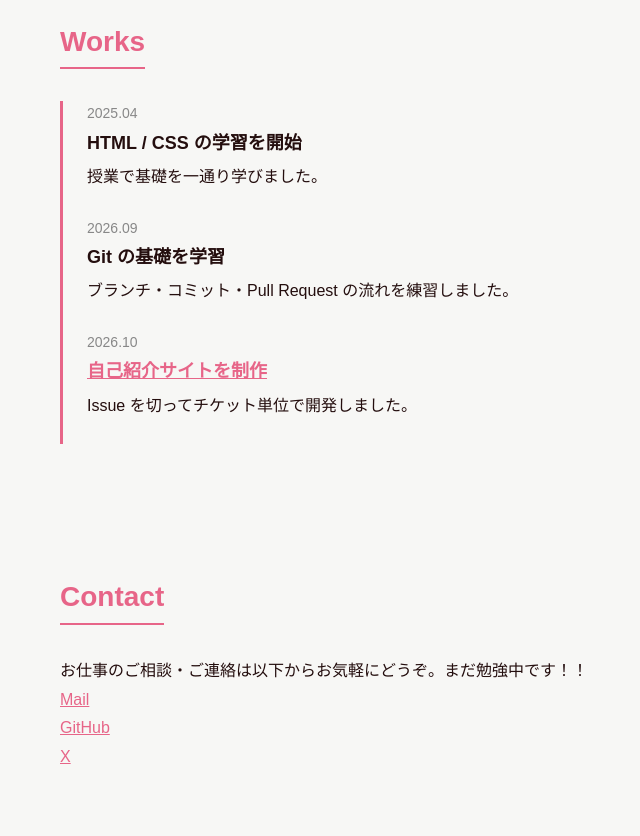
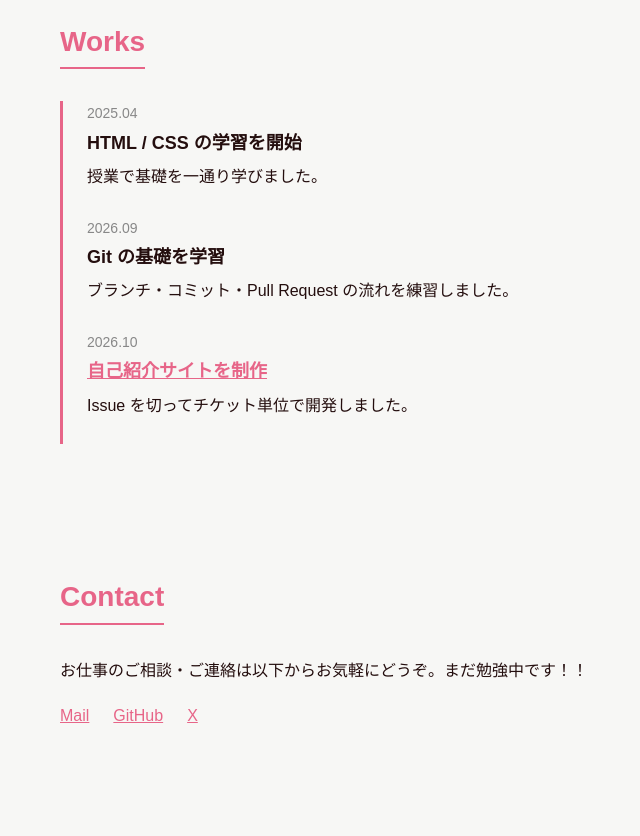
Before and after one commit to inyoup-25/web-d2522027, a plain HTML site: page index.html in a window 1280 px wide. Shown: the part 1063-1899 px from the top of the page, without its empty margins (116-756 px from the left). After the commit the page ends 1857 px from the top, so only its background shows below. Drawn offline with Linux system fonts and the light colour scheme.

Commit message:
Contactのリンクを横並びに

```diff
--- a/css/style.css
+++ b/css/style.css
@@ -151,3 +151,9 @@ a {
     margin-bottom: 4px;
     font-size: 18px;
 }
+
+.contact-list {
+    display: flex;
+    gap: 24px;
+    margin-top: 16px;
+}
```
